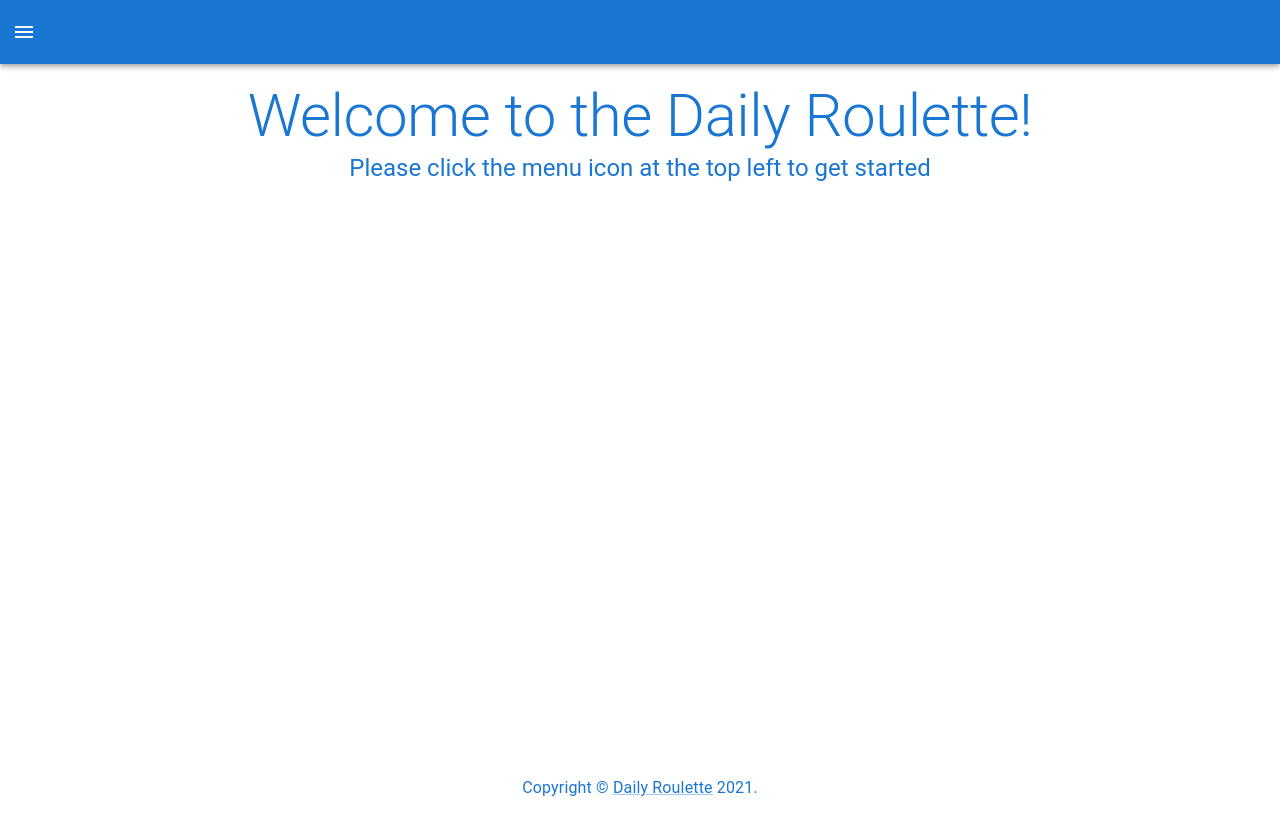
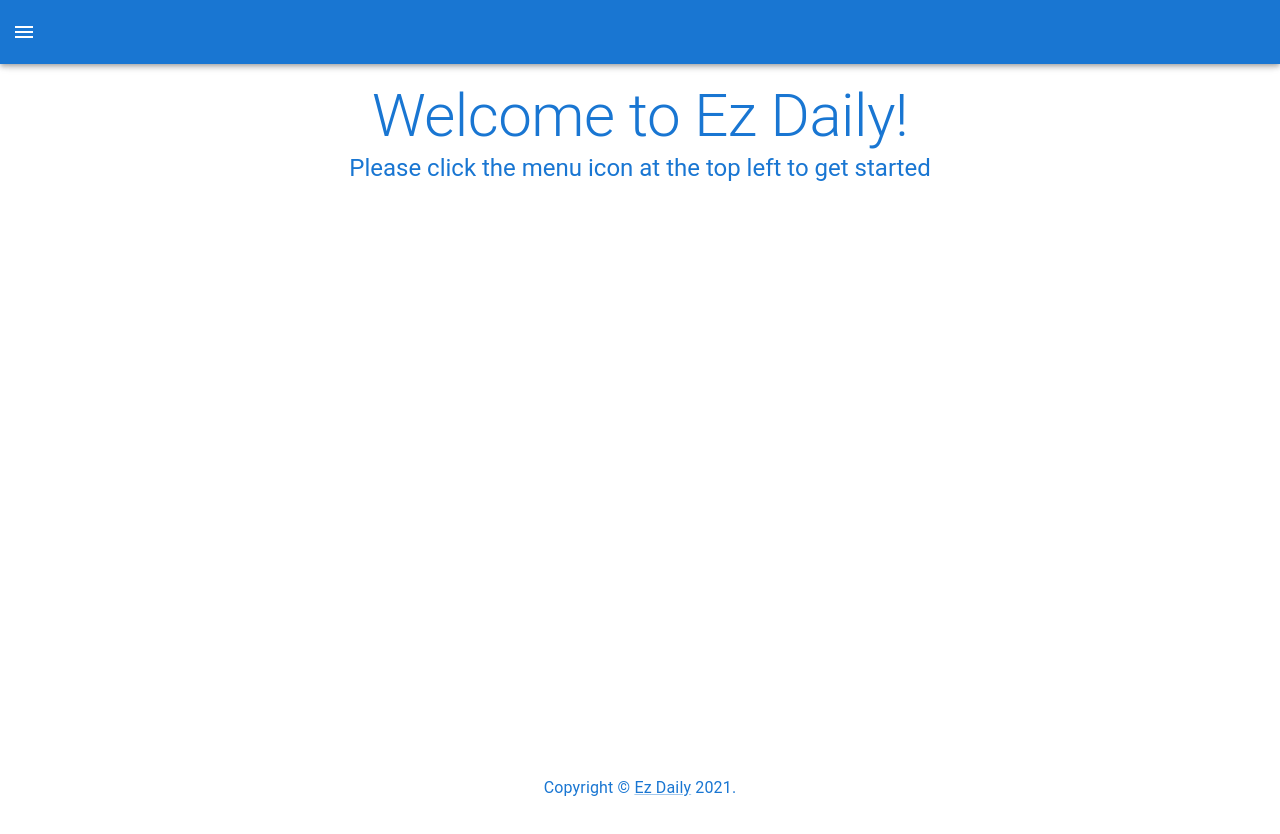
Before and after one commit to separatio/ez-daily, a Next.js app: page / in a window 1280 px wide. Shown: the top 834 px of the page. Built offline with nearby package versions, Linux system fonts and the light colour scheme; no server answers.

Commit message:
Change name to Ez Daily

```diff
--- a/docker-compose.dev.yml
+++ b/docker-compose.dev.yml
@@ -19,7 +19,7 @@ services:
     volumes:
       - postgres:/var/lib/postgresql/data
     environment:
-      - POSTGRES_DB=facilitator
+      - POSTGRES_DB=ezdaily
       - POSTGRES_USER=postgres
       - POSTGRES_PASSWORD=postgres
     ports:
--- a/next.config.js
+++ b/next.config.js
@@ -1,8 +1,8 @@
 /**
  * @type {import('next').NextConfig}
  */
- const nextConfig = {
-  output: 'standalone'
+const nextConfig = {
+  output: 'standalone',
 }
 
 module.exports = nextConfig
--- a/package.json
+++ b/package.json
@@ -1,5 +1,5 @@
 {
-  "name": "daily-roulette",
+  "name": "ez-daily",
   "version": "0.2.0",
   "author": "Alex Radulescu",
   "license": "MIT",
--- a/pages/_app.tsx
+++ b/pages/_app.tsx
@@ -7,7 +7,7 @@ import Head from 'next/head'
 import { ThemeProvider } from '@mui/material/styles'
 import theme from '../src/theme'
 
-const DailyRoulette = ({
+const EzDaily = ({
   Component,
   pageProps: { session, ...pageProps },
 }: AppProps) => {
@@ -15,7 +15,7 @@ const DailyRoulette = ({
     <SessionProvider session={session} refetchInterval={5 * 60}>
       <Head>
         <meta name="viewport" content="initial-scale=1.0, width=device-width" />
-        <title>Daily Roulette</title>
+        <title>Ez Daily</title>
       </Head>
       <ThemeProvider theme={theme}>
         <CssBaseline />
@@ -27,4 +27,4 @@ const DailyRoulette = ({
   )
 }
 
-export default DailyRoulette
+export default EzDaily
--- a/pages/daily.tsx
+++ b/pages/daily.tsx
@@ -52,7 +52,7 @@ const Daily: NextPage = () => {
           })
         }}
       >
-        Daily Roulette!
+        Ez Daily!
       </Button>
 
       <Typography
--- a/pages/index.tsx
+++ b/pages/index.tsx
@@ -11,7 +11,7 @@ const Home: NextPage = () => {
           color: 'text.secondary',
         }}
       >
-        {'Welcome to the Daily Roulette!'}
+        {'Welcome to Ez Daily!'}
       </Typography>
 
       <Typography
--- a/src/components/layout/Footer.tsx
+++ b/src/components/layout/Footer.tsx
@@ -6,7 +6,7 @@ const Copyright = () => {
     <Typography color="text.secondary" align="center">
       {'Copyright © '}
       <Link href="/" passHref>
-        <MUILink>Daily Roulette</MUILink>
+        <MUILink>Ez Daily</MUILink>
       </Link>{' '}
       {new Date().getFullYear()}
       {'.'}
```
Also changed, not shown: 2 other files (tests, documents, lock files or other folders).
